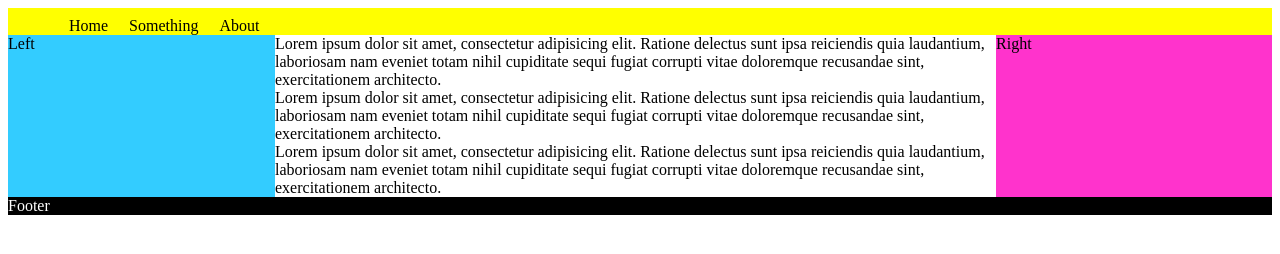
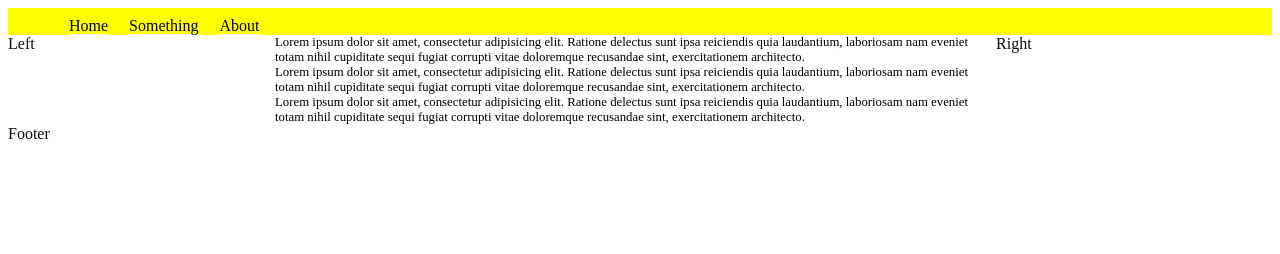
Before and after one commit to kuritka/WebpackDemo, a website built with webpack: page public/index.html in a window 1280 px wide. Built offline with nearby package versions, Linux system fonts and the light colour scheme; a web font is replaced by a local one.

Commit message:
add multiple pages, split project to directories

```diff
--- /dev/null
+++ b/js/about_page.js
@@ -0,0 +1 @@
+console.log('About loaded');
--- /dev/null
+++ b/js/something_page.js
@@ -0,0 +1 @@
+console.log('Something loaded');
--- a/public/index.html
+++ b/public/index.html
@@ -4,14 +4,15 @@
         <meta charset="utf-8"/>
         <title>Webpack example</title>
         <link rel="stylesheet" href="/main.css">
+        <meta name="viewport" content="width=device-width, initial-scale=1">
     </head>
     <body>
         <div class="app">
             <header>
             <ul>
-                <li><Link to="/" class="active">Home</Link></li>
-                <li><Link to="/events" class="active">Something</Link></li>
-                <li><Link to="/about" class="active">About</Link></li>
+                <li><a href="index.html" class="active">Home</a></li>
+                <li><a href="something.html" class="active">Something</a></li>
+                <li><a href="about.html" class="active">About</a></li>
             </ul>
             </header>
             <main>
--- /dev/null
+++ b/public/js/main.js
@@ -0,0 +1 @@
+!function(n){function t(r){if(e[r])return e[r].exports;var o=e[r]={i:r,l:!1,exports:{}};return n[r].call(o.exports,o,o.exports,t),o.l=!0,o.exports}var e={};return t.m=n,t.c=e,t.i=function(n){return n},t.d=function(n,e,r){t.o(n,e)||Object.defineProperty(n,e,{configurable:!1,enumerable:!0,get:r})},t.n=function(n){var e=n&&n.__esModule?function(){return n.default}:function(){return n};return t.d(e,"a",e),e},t.o=function(n,t){return Object.prototype.hasOwnProperty.call(n,t)},t.p="/js/",t(t.s=3)}([function(n,t,e){"use strict";var r=e(2);(0,r.login)("admin","1234sa"),document.write("<div>Man Module Loaded </div><p></p>")},function(n,t){},function(n,t,e){"use strict";Object.defineProperty(t,"__esModule",{value:!0});var r=function(n,t){"admin"===n&&"1234s"===t||document.write("<div> + INCORRECT LOGGING</div>")};t.login=r},function(n,t,e){e(0),n.exports=e(1)}]);
--- a/public/main.css
+++ b/public/main.css
@@ -21,19 +21,29 @@ footer {
 }
 
 asideRight{
-  background: #F3C;
+  color:#0d0d0d;
+  background:white;
+  font-family: 'Voltaire', normal;
 }
 asideLeft {
-   background: #3CF;
+  color:#0d0d0d;
+  background:white;
+  font-family: 'Voltaire', normal;
 }
 footer {
-  color:white;
-  background:black;
+  color:#0d0d0d;
+  background:white;
+  font-family: 'Voltaire', normal;
 }
 
 header{
   position: relative;
    background:yellow;
+}
+
+main {
+   font-family: 'Voltaire', normal;
+   font-size: 0.8em;
 }
 
 /* Medium screens */
--- a/webpack.config.js
+++ b/webpack.config.js
@@ -1,14 +1,23 @@
 var path = require('path');
+var webpack = require('webpack');
+
+//var commonPlugin = new webpack.optimize.CommonChunkPlugin('shared.js');
 
 module.exports =  {
     context: path.resolve('js'),
-
+    // entry: {
+    //     about: './about_page.js',
+    //     something: './something_page.js'
+    // },//
     entry: ["./app", "./utils.js"],
     output: {
         path: path.resolve('public/js/'),
         publicPath: '/js/',
-        filename: "bundle.js"
+        filename: "[name].js"                   //gets name from entry: {...}
     },
+
+  //  plugins: [commonPlugin],
+
     devServer: {
         contentBase: 'public'   //all webpack-dev-server requests look to this folder and requests to /public/js/ look to build/js
     },
```
Also changed, not shown: package.json (+6 -3 lines), public/about.html (added, +26 -0 lines), public/something.html (added, +26 -0 lines), readme.md.
